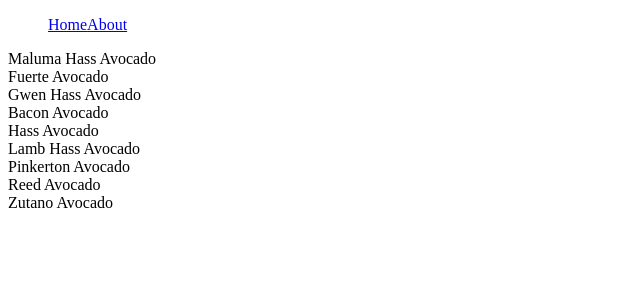
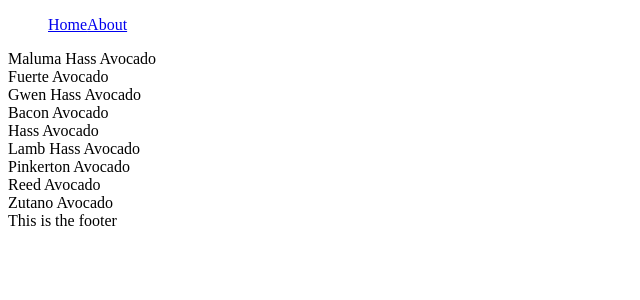
Before and after one commit to javierpb275/avocados, a Next.js app: page / in a window 1280 px wide. Shown: the top 300 px of the page, without its empty margins (0-640 px from the left). Built offline with nearby package versions, Linux system fonts and the light colour scheme.

Commit message:
extending the app and fixed error with _document.tsx (must extend from Document)

```diff
--- /dev/null
+++ b/components/Layout/Layout.tsx
@@ -0,0 +1,16 @@
+import Navbar from 'components/Navbar/Navbar'
+import React from 'react'
+
+type LayoutProps = {
+  children: React.ReactNode
+}
+
+export default function Layout({ children }: LayoutProps) {
+  return (
+    <div>
+      <Navbar />
+      {children}
+      <footer>This is the footer</footer>
+    </div>
+  )
+}
--- /dev/null
+++ b/pages/_app.tsx
@@ -0,0 +1,25 @@
+import Layout from 'components/Layout/layout'
+import type { AppProps } from 'next/app'
+
+export default function MyApp({ Component, pageProps }: AppProps) {
+  //Providers - Context/Providers, Theme, data
+  //Layout
+  //props adicionales
+  return (
+    <Layout>
+      <Component {...pageProps} />
+    </Layout>
+  )
+}
+
+// Only uncomment this method if you have blocking data requirements for
+// every single page in your application. This disables the ability to
+// perform automatic static optimization, causing every page in your app to
+// be server-side rendered.
+//
+// MyApp.getInitialProps = async (appContext) => {
+//   // calls page's `getInitialProps` and fills `appProps.pageProps`
+//   const appProps = await App.getInitialProps(appContext);
+//
+//   return { ...appProps }
+// }
--- a/pages/_document.tsx
+++ b/pages/_document.tsx
@@ -1,6 +1,7 @@
-import { Html, Head, Main, NextScript } from 'next/document'
+import Document, { Html, Head, Main, NextScript } from 'next/document'
 
-export default function Document() {
+export default class MyDocument extends Document {
+  render() {
     return (
       <Html>
         <Head>
@@ -16,3 +17,4 @@ export default function Document() {
       </Html>
     )
   }
+}
--- a/pages/about/index.tsx
+++ b/pages/about/index.tsx
@@ -1,10 +1,8 @@
 import React from 'react'
-import Navbar from '../../components/Navbar/Navbar'
 
 const AboutPage = () => {
   return (
     <section>
-      <Navbar />
       <h1>ABOUT AVOCADOS</h1>
     </section>
   )
--- a/pages/index.tsx
+++ b/pages/index.tsx
@@ -1,5 +1,4 @@
 import React, { useEffect, useState } from 'react'
-import Navbar from '../components/Navbar/Navbar'
 
 const HomePage = () => {
   const [productList, setProductList] = useState<TProduct[]>([])
@@ -14,7 +13,6 @@ const HomePage = () => {
   }, [])
   return (
     <div>
-      <Navbar />
       {productList.map((product) => {
         return <div>{product.name}</div>
       })}
```
Lines whose indentation alone changed are shown as unchanged.
